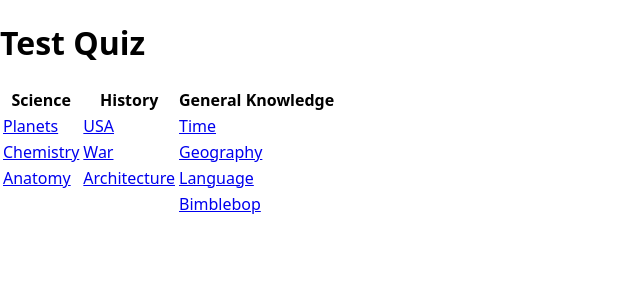
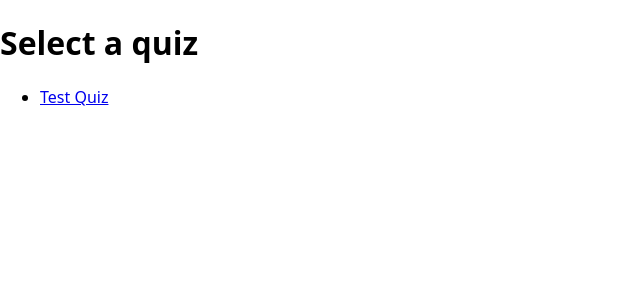
Before and after one commit to BrankoVanTendeloo/QuizMaker, a React (Vite) app: page / in a window 1280 px wide. Shown: the top 300 px of the page, without its empty margins (0-640 px from the left). Built offline with nearby package versions, Linux system fonts and the light colour scheme.

Commit message:
Initialised quiz selection page

```diff
--- a/src/App.tsx
+++ b/src/App.tsx
@@ -1,17 +1,24 @@
-import { QuizBoard } from "./components/quizboard";
+import { useState } from "react";
 import quiz from "./quiz/test-quiz.json";
 import type { Quiz } from "./quiz/types";
+import { QuizBoard } from "./components/quizboard";
+import { QuizSelect } from "./screens/quizselect";
 
 const testQuiz = quiz as Quiz;
 
 function App() {
-  return (
-    <div>
-      <h1>{testQuiz.title}</h1>
+	const [selectedQuiz, setSelectedQuiz] = useState<Quiz | null>(null);
 
-      <QuizBoard quiz={testQuiz} />
-    </div>
-  );
+	if (selectedQuiz) {
+		return <QuizBoard quiz={selectedQuiz} />;
+	}
+
+	return (
+		<QuizSelect
+			quizzes={[testQuiz]}
+			onSelect={setSelectedQuiz}
+		/>
+	);
 }
 
 export default App;
--- /dev/null
+++ b/src/screens/quizselect.tsx
@@ -0,0 +1,30 @@
+import type { Quiz } from "../quiz/types";
+
+type QuizSelectProps = {
+	quizzes: Quiz[];
+	onSelect: (quiz: Quiz) => void;
+};
+
+export function QuizSelect({ quizzes, onSelect }: QuizSelectProps) {
+	return (
+		<div>
+			<h1>Select a quiz</h1>
+
+			<ul>
+				{quizzes.map((quiz) => (
+					<li key={quiz.title}>
+						<a
+							href="#"
+							onClick={(event) => {
+								event.preventDefault();
+								onSelect(quiz);
+							}}
+						>
+							{quiz.title}
+						</a>
+					</li>
+				))}
+			</ul>
+		</div>
+	);
+}
```
Also changed, not shown: src/quiz/loadquizzes.ts (added).
